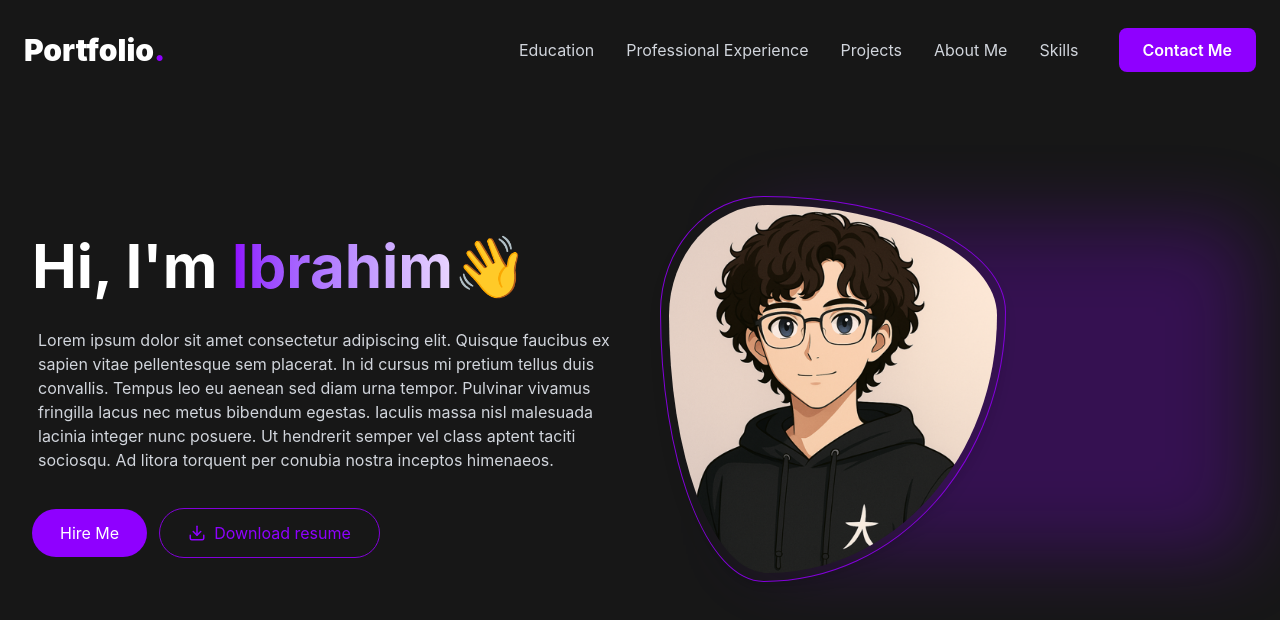
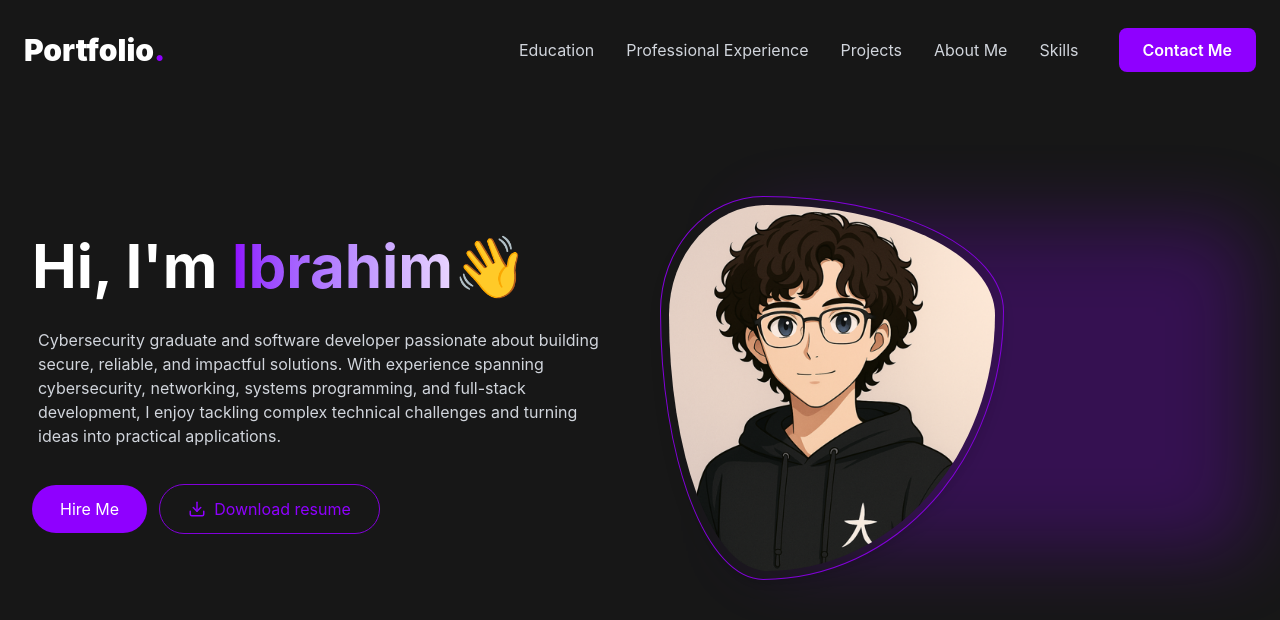
Before and after one commit to IbrahimFD0/portfolio, a React app: page / in a window 1280 px wide. Shown: the top 620 px of the page. Built offline with nearby package versions, Linux system fonts and the light colour scheme; the HTML template or start-up script is replaced by a standard one.

Commit message:
Completed Hero section.

```diff
--- a/src/components/HeroSection.tsx
+++ b/src/components/HeroSection.tsx
@@ -39,13 +39,12 @@ const HeroSection = () => {
               </h1>
             </div>
             <p className="text-gray-300 pt-8 text-center lg:text-left mx-auto max-w-xl">
-              Lorem ipsum dolor sit amet consectetur adipiscing elit. Quisque
-              faucibus ex sapien vitae pellentesque sem placerat. In id cursus
-              mi pretium tellus duis convallis. Tempus leo eu aenean sed diam
-              urna tempor. Pulvinar vivamus fringilla lacus nec metus bibendum
-              egestas. Iaculis massa nisl malesuada lacinia integer nunc
-              posuere. Ut hendrerit semper vel class aptent taciti sociosqu. Ad
-              litora torquent per conubia nostra inceptos himenaeos.
+              Cybersecurity graduate and software developer passionate about
+              building secure, reliable, and impactful solutions. With
+              experience spanning cybersecurity, networking, systems
+              programming, and full-stack development, I enjoy tackling complex
+              technical challenges and turning ideas into practical
+              applications.
             </p>
             <div className="flex items-center gap-3 pt-9 flex-col sm:flex-row sm:w-max lg:mx-0">
               <button className="px-6 md:px-7 py-3 rounded-full relative group w-full sm:w-max flex justify-center">
```
